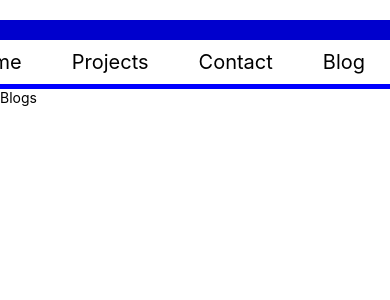
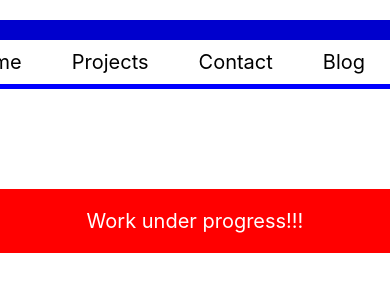
Before and after one commit to SKR301/SKR301.github.io, a React Native app: screen /blogs in a window 390 px wide. Shown: the top 300 px of the page. Built offline with nearby package versions, Linux system fonts and the light colour scheme.

Commit message:
added nothing to blgos

```diff
--- a/src/blogs.js
+++ b/src/blogs.js
@@ -8,12 +8,24 @@ export default function Blogs() {
 	return (
 		<View>
 			<Navbar />
-			<Text>Blogs</Text>
+			<View style={blogs.body}>
+				<Text style={blogs.content}>Work under progress!!!</Text>
+			</View>
 		</View>
 	);
 }
 
-
-const styles = StyleSheet.create({
-
+const blogs = StyleSheet.create({
+	body: {
+		marginVertical: 100,
+		justifyContent: 'center',
+		alignContent: 'center',
+	},
+	content: {
+		textAlign: 'center',
+		backgroundColor: 'red',
+		color: '#fff',
+		padding: 20,
+		fontSize: 20
+	},
 });
```
